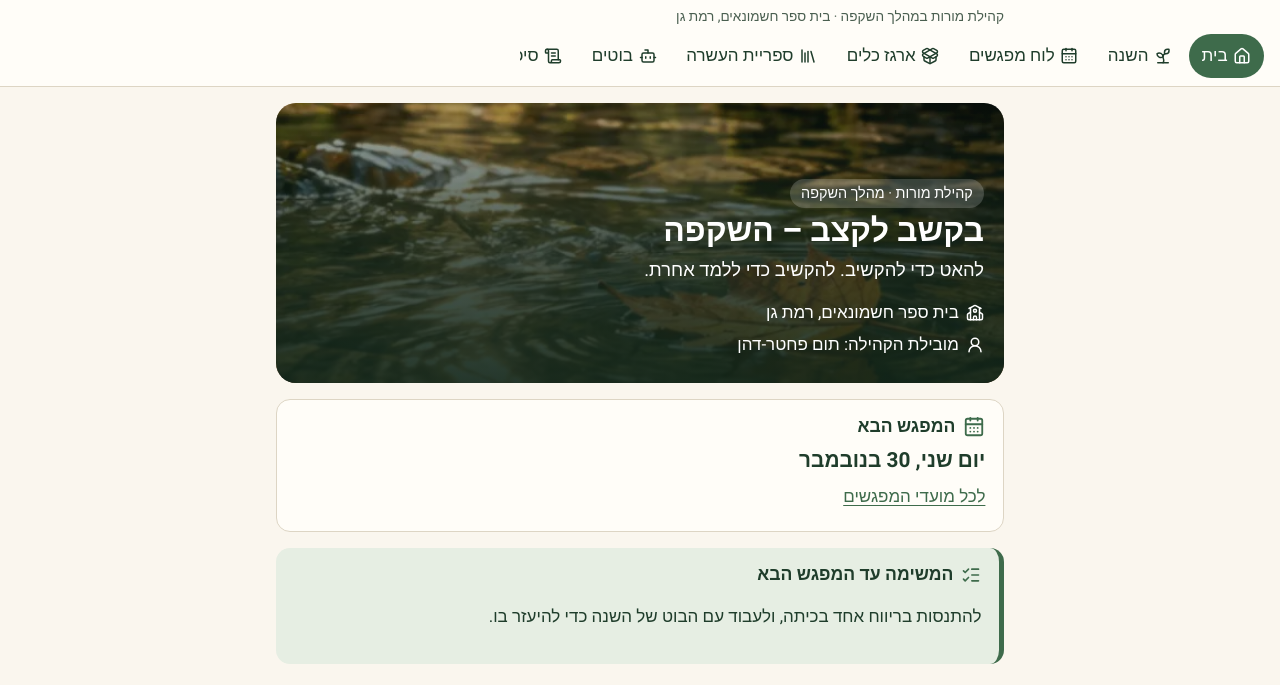
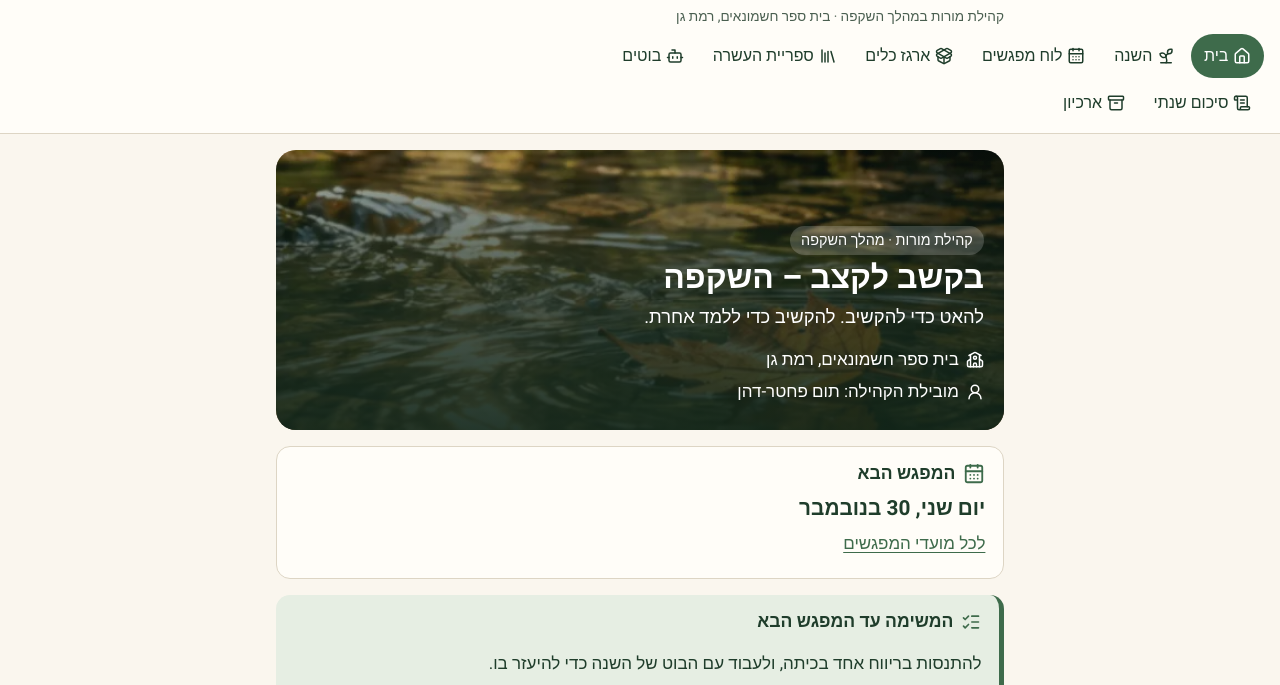
Before and after one commit to tompachter-hub/bekeshev-lakezev, an Astro site: page / in a window 1280 px wide. Shown: the part 44-729 px from the top of the page. Built offline with nearby package versions, Linux system fonts and the light colour scheme; Astro itself is replaced by a stand-in of ours.

Commit message:
תפריט עליון שעובר שורה במקום גלילה מוסתרת

```diff
--- a/src/layouts/BaseLayout.astro
+++ b/src/layouts/BaseLayout.astro
@@ -108,23 +108,30 @@ const isActive = (href: string) =>
   .site-sub { margin: 0.1rem 0 0; font-size: 0.85rem; color: var(--muted); }
   nav ul {
     display: flex;
-    gap: 0.25rem;
+    flex-wrap: wrap;
+    gap: 0.2rem;
     list-style: none;
     margin: 0;
     padding-block: 0.35rem 0.5rem;
-    overflow-x: auto;
-    scrollbar-width: none;
   }
   nav a {
     display: inline-flex;
     align-items: center;
-    gap: 0.35rem;
+    gap: 0.3rem;
     white-space: nowrap;
-    padding: 0.4rem 0.8rem;
+    padding: 0.3rem 0.6rem;
     border-radius: 999px;
     text-decoration: none;
     color: var(--text);
-    min-height: 44px;
+    min-height: 38px;
+    font-size: 0.95rem;
+  }
+  @media (min-width: 900px) {
+    nav a { padding: 0.4rem 0.8rem; min-height: 44px; font-size: 1rem; }
+  }
+  /* בטלפון התפריט תופס כמה שורות, ולכן הכותרת לא נדבקת לראש המסך */
+  @media (max-width: 699px) {
+    .site-header { position: static; }
   }
   nav a:hover { background: var(--accent-soft); }
   nav a[aria-current='page'] { background: var(--accent); color: #fff; }
```
